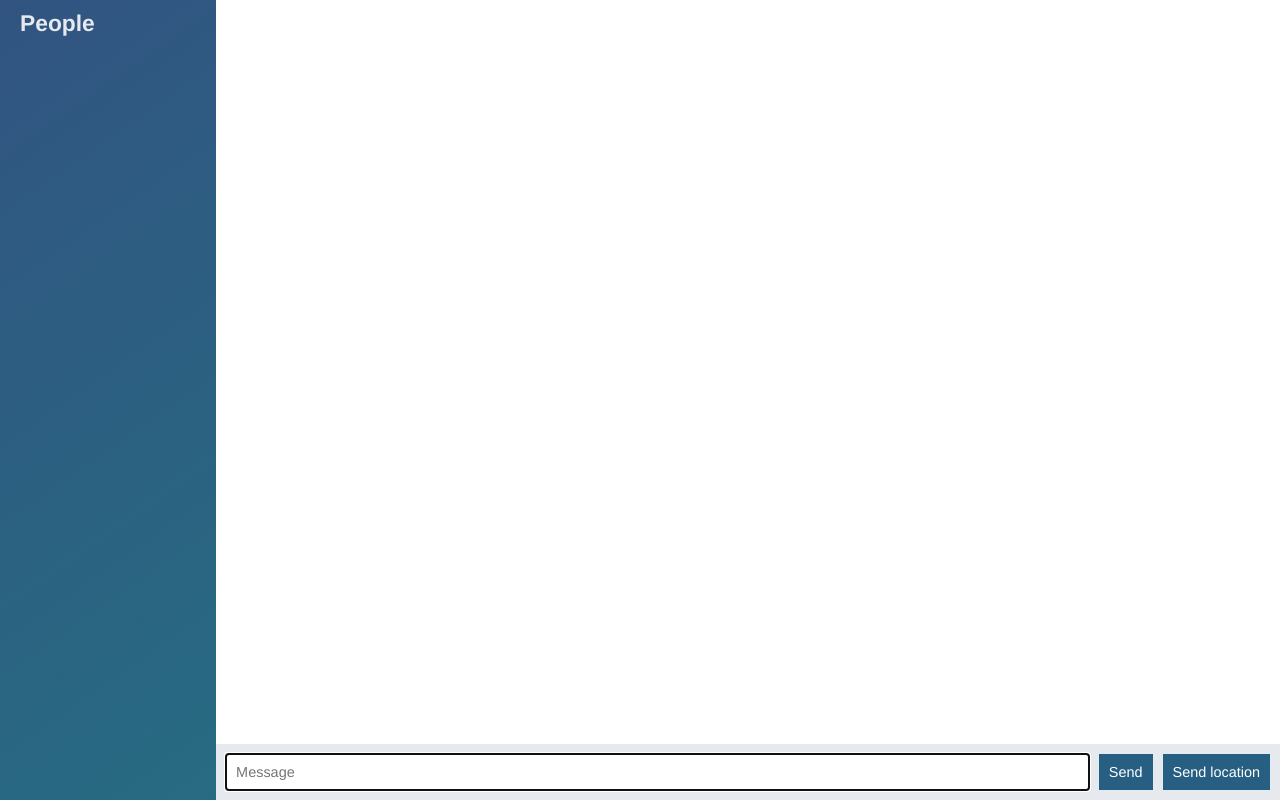
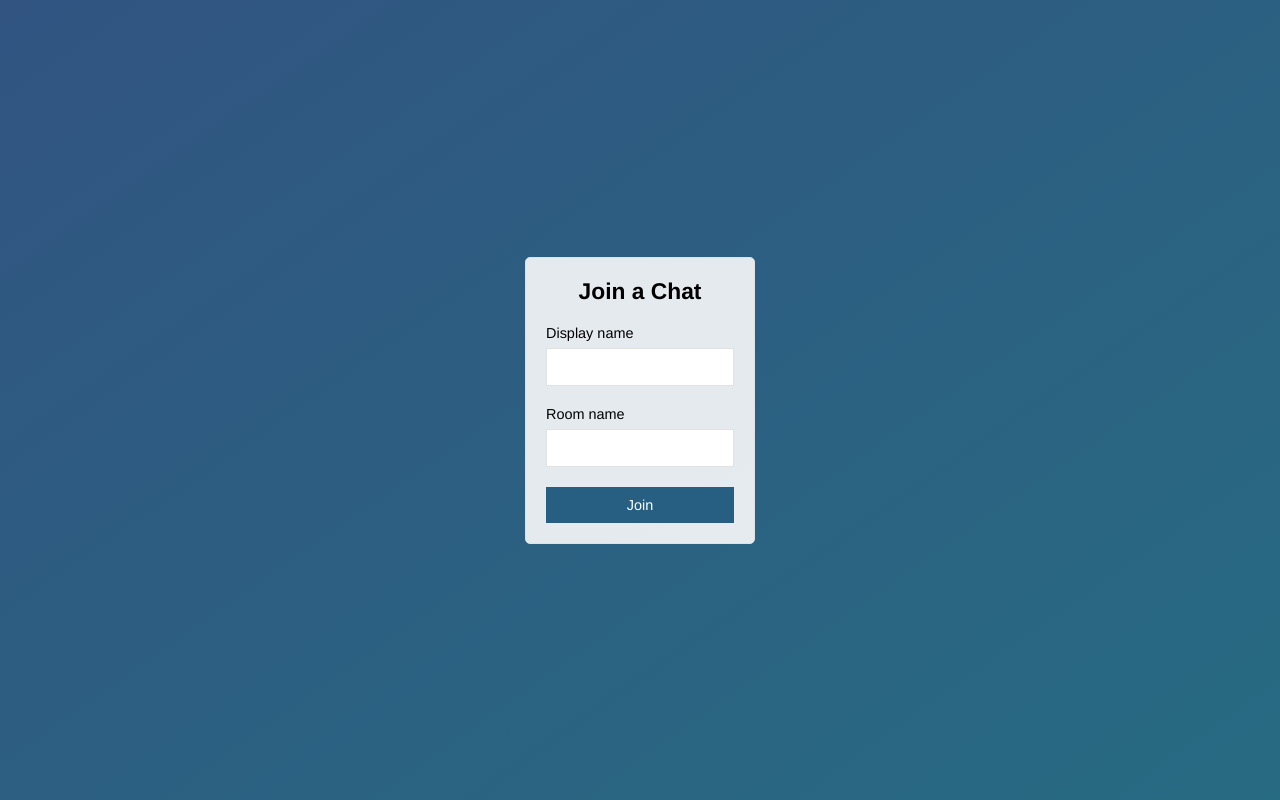
Before and after one commit to webmakaka/Real-Time-Web-Apps-with-Socket.io, a website: page public/index.html in a window 1280 px wide. Drawn offline with nearby package versions, Linux system fonts and the light colour scheme; no server answers.

Commit message:
17. Adding a Join Page

```diff
--- a/public/index.html
+++ b/public/index.html
@@ -1,64 +1,32 @@
 <!DOCTYPE html>
-
 <html>
 
 <head>
     <meta charset="utf-8">
+    <title>Join | Chat App</title>
+    <meta name="viewport" content="width=device-width, initial-scale=1, user-scalable=no">
     <link rel="stylesheet" href="/css/styles.css" >
 </head>
 
-    <body class="chat">
-
-        <div class="chat__sidebar">
-            <h3>People</h3>
-            <div id="users"></div>
+<body class="centered-form">
+    <div class="centered-form__form">
+        <form action="/chat.html">
+            <div class="form-field">
+                <h3>Join a Chat</h3>
             </div>
-
-        <div class="chat__main">
-            <ol id="messages" class="chat__messages"></ol>
-
-            <div class="chat__footer">
-                <form id="message-form">
-                    <input name="message" type="text" placeholder="Message" autofocus autocomplete="off" />
-                    <button>Send</button>
+            <div class="form-field">
+                <label>Display name</label>
+                <input type="text" name="name" autofucus />
+            </div>
+            <div class="form-field">
+                <label>Room name</label>
+                <input type="text" name="room" />
+            </div>
+            <div class="form-field">
+                <button>Join</button>
+            </div>
         </form>
-
-                <button id="send-location">Send location</button>
     </div>
-        </div>
-
-        <script id="message-template" type="text/template" >
-            <li class="message">
-                <div class="message__title">
-                    <h4>{{from}}</h4>
-                    <span>{{createdAt}}</span>
-                </div>
-                <div class="message__body">
-                    <p>{{text}}</p>
-                </div>
-            </li>
-        </script>
-
-        <script id="location-message-template" type="text/template" >
-            <li class="message">
-                <div class="message__title">
-                    <h4>{{from}}</h4>
-                    <span>{{createdAt}}</span>
-                </div>
-                <div class="message__body">
-                    <p>
-                        <a href="{{url}}" target="_blank">My current location</a>
-                    </p>
-                </div>
-            </li>
-        </script>
-
-        <script src="/socket.io/socket.io.js"></script>
-        <script src="/js/libs/jquery-3.3.1.min.js"></script>
-        <script src="/js/libs/moment.js"></script>
-        <script src="/js/libs/mustache.js"></script>
-        <script src="/js/index.js"></script>
-
 </body>
 
 </html>
```
Also changed, not shown: public/chat.html (added, +66 -0 lines), Readme.md, public/js/chat.js (renamed from public/js/index.js). Lines whose indentation alone changed are shown as unchanged.
